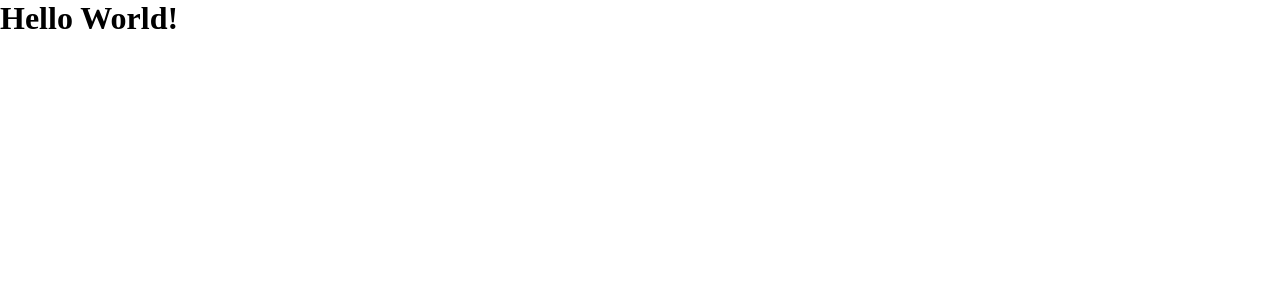
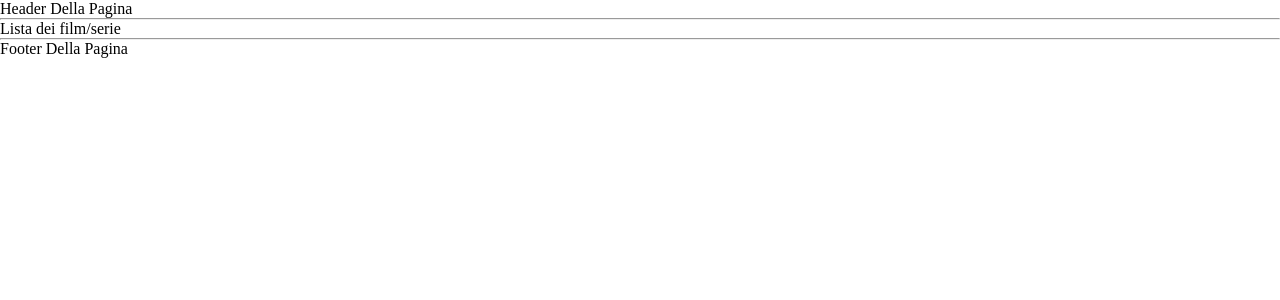
Before and after one commit to nicolaparutto/react-boolflix, a React (Vite) app: page / in a window 1280 px wide. Shown: the top 300 px of the page. Built offline with nearby package versions, Linux system fonts and the light colour scheme.

Commit message:
feat: creating the basic app structure and global state for data passing

```diff
--- a/package.json
+++ b/package.json
@@ -10,8 +10,10 @@
     "preview": "vite preview"
   },
   "dependencies": {
+    "axios": "^1.7.9",
     "react": "^18.3.1",
-    "react-dom": "^18.3.1"
+    "react-dom": "^18.3.1",
+    "react-router-dom": "^7.1.3"
   },
   "devDependencies": {
     "@eslint/js": "^9.17.0",
--- a/src/App.jsx
+++ b/src/App.jsx
@@ -1,10 +1,15 @@
+import HomePage from "./pages/HomePage"
+import { GlobalProvider } from "./context/GlobalContext"
 function App() {
 
   return (
     <>
-      <h1>Hello World!</h1>
+      <GlobalProvider>
+        <HomePage />
+      </GlobalProvider>
     </>
   )
+
 }
 
 export default App
--- /dev/null
+++ b/src/components/FilmSeriesList.jsx
@@ -0,0 +1,13 @@
+import { useGlobalContext } from "../context/GlobalContext"
+
+function FilmSeriesList() {
+
+   return (
+      <section>
+         Lista dei film/serie
+      </section>
+   )
+
+}
+
+export default FilmSeriesList
--- /dev/null
+++ b/src/context/GlobalContext.jsx
@@ -0,0 +1,18 @@
+import axios from "axios";
+import { useState, useContext, createContext } from "react";
+const GlobalContext = createContext();
+
+const GlobalProvider = ({ children }) => {
+
+   return (
+      <GlobalContext.Provider value={{}}>
+         {children}
+      </GlobalContext.Provider>
+   )
+}
+
+const useGlobalContext = () => {
+   return useContext(GlobalContext)
+}
+
+export { useGlobalContext, GlobalProvider }
--- /dev/null
+++ b/src/pages/HomePage.jsx
@@ -0,0 +1,23 @@
+import FilmSeriesList from "../components/FilmSeriesList"
+
+function HomePage() {
+
+   return (
+      <>
+         <header>
+            Header Della Pagina
+         </header>
+         <hr />
+         <main>
+            <FilmSeriesList />
+         </main>
+         <hr />
+         <footer>
+            Footer Della Pagina
+         </footer>
+      </>
+   )
+
+}
+
+export default HomePage
```
Also changed, not shown: 1 other file (tests, documents, lock files or other folders).
